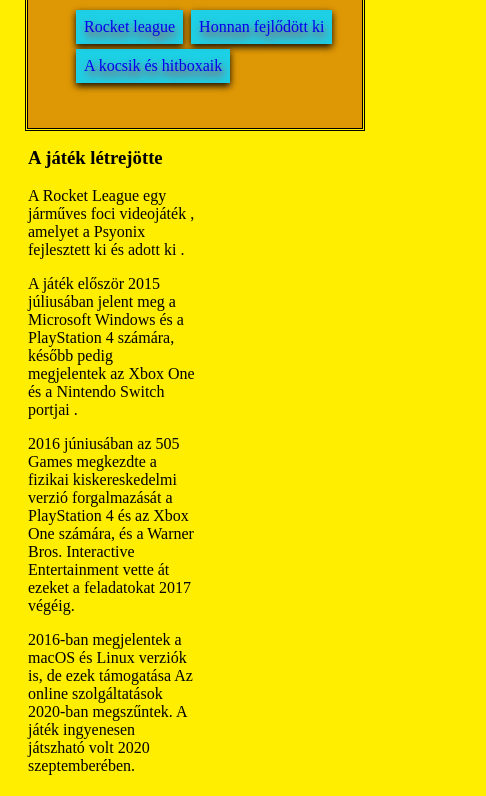
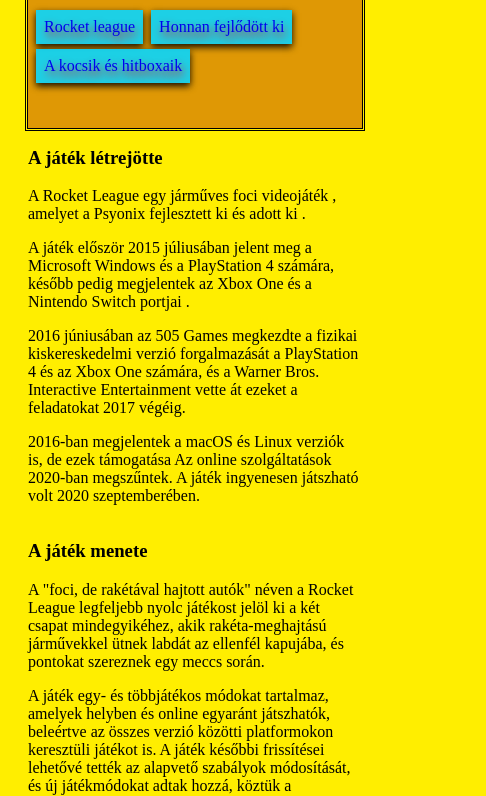
Before and after one commit to thespekky/felxbox, a plain HTML site: page index.html in a window 390 px wide. Shown: the part 105-901 px from the top of the page, 486 px wide, since content can reach past the window. Drawn offline with Linux system fonts and the light colour scheme.

Commit message:
index.html a kimaradt diveket beillesztettem a navbar ba

```diff
--- a/css/style.css
+++ b/css/style.css
@@ -95,7 +95,7 @@ footer
 }
 @media only screen and (max-width: 800px)
 {
-    .tart2{width:55%;}
+
     .oldal{width: 10%;}
     img#rocket{width: 100px;}
     img{width: 50px;}
@@ -103,7 +103,7 @@ footer
 }
 @media only screen and (max-width: 550px)
 { div.header{ height: 190px;}
-.tart2{width:50%;}
+
 img#rocket{width: 80px;}
     img{width: 40px;}
     .navbar li{background-color: rgba(13, 213, 248, 0.924);
--- a/index.html
+++ b/index.html
@@ -13,11 +13,9 @@
         <div class="header">
             <h2 style="text-align: center;" >Rocket League</h2>
             <div class="navbar">
-                <ul>
-                    <a href="index.html"> <li> Rocket league</li></a>
-                    <a href="fejlodes.html"> <li>Honnan fejlődött ki</li></a>
-                    <a href="hitbox.html"> <li>A kocsik és hitboxaik</li></a>
-                </ul>
+                    <div><a href="index.html"> <li> Rocket league</li></a></div>
+                    <div><a href="fejlodes.html"> <li>Honnan fejlődött ki</li></a></div>
+                    <div><a href="hitbox.html"> <li>A kocsik és hitboxaik</li></a></div>
             </div>
         </div>
             <div class="tart2">
```
